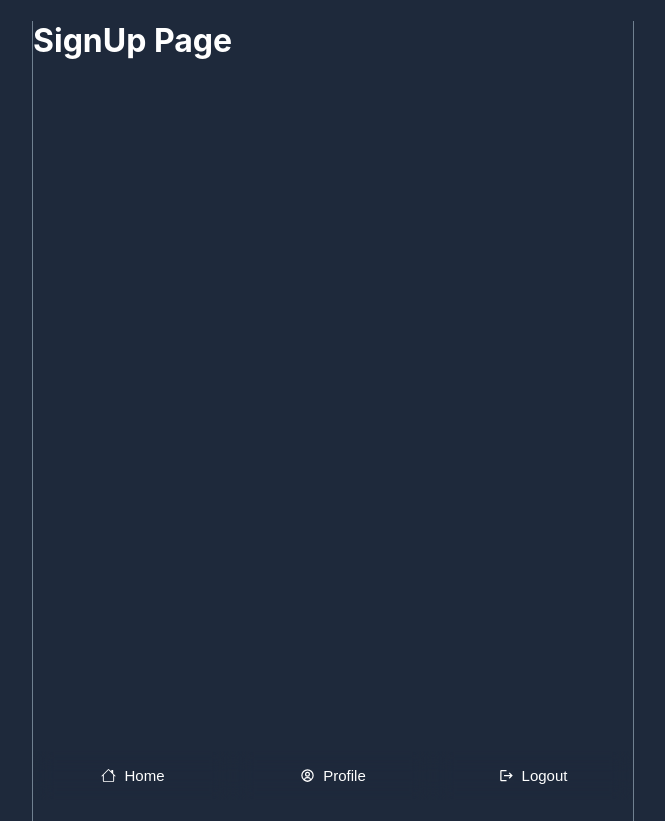
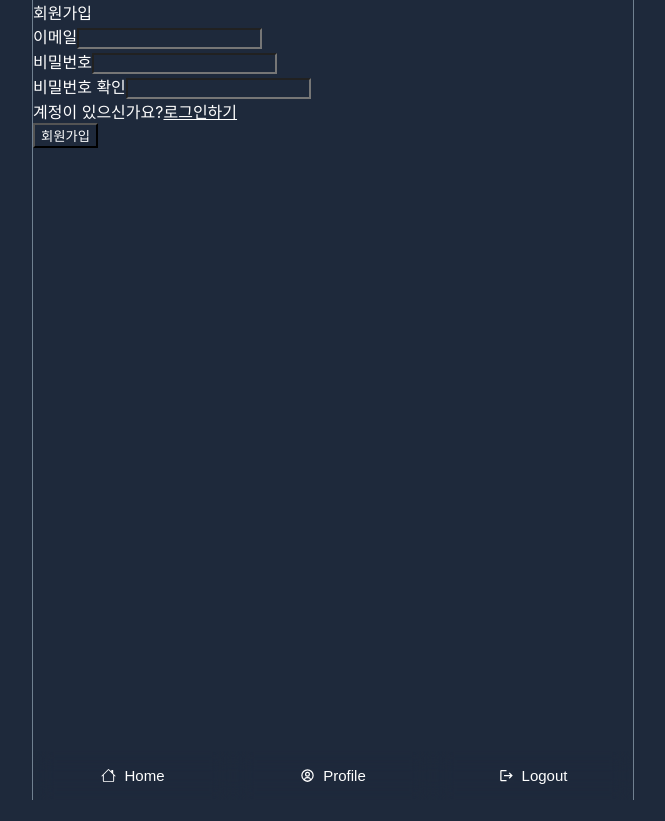
Before and after one commit to LKJ970524/twitter, a React (Create React App) app: page /users/signup in a window 1280 px wide. Shown: the whole page, without its empty margins (307-972 px from the left). After the commit the page ends 800 px from the top, so only its background shows below. Built offline with nearby package versions, Linux system fonts and the light colour scheme; no server answers.

Commit message:
feature/3-3 react-toastify 적용 및 Firebase Auth로 회원가입 실습

```diff
--- a/src/App.tsx
+++ b/src/App.tsx
@@ -1,20 +1,33 @@
 import { Layout } from "components/Layout";
 import Router from "components/Router";
-import { getAuth } from "firebase/auth";
+import { getAuth, onAuthStateChanged } from "firebase/auth";
 import { app } from "firebaseApp";
-import { useState } from "react";
+import { useState, useEffect } from "react";
+import { ToastContainer } from 'react-toastify';
+import 'react-toastify/dist/ReactToastify.css';
 
 function App() {
   const auth = getAuth(app);
+  const [init, setInit] = useState<boolean>(false)
   const [isAuthenticated, setIsAuthenticated] = useState<boolean>(
     !!auth?.currentUser
   );
 
-  console.log(auth, isAuthenticated);
+  useEffect(() => {
+    onAuthStateChanged(auth, (user) => {
+      if (user) {
+        setIsAuthenticated(true)
+      } else {
+        setIsAuthenticated(false)
+      }
+      setInit(true)
+    })
+  }, [auth])
 
   return (
     <Layout>
-      <Router isAuthenticated={isAuthenticated} />
+      <ToastContainer />
+      {init ? <Router isAuthenticated={isAuthenticated} /> : 'loading'}
     </Layout>
   );
 }
--- /dev/null
+++ b/src/components/users/LoginForm.tsx
@@ -0,0 +1,5 @@
+export default function LoginForm() {
+  return (
+    <>Login Form</>
+  )
+}
--- /dev/null
+++ b/src/components/users/SignupForm.tsx
@@ -0,0 +1,115 @@
+import { createUserWithEmailAndPassword, getAuth } from "firebase/auth";
+import { app } from "firebaseApp";
+import { useState } from "react";
+import { Link, useNavigate } from "react-router-dom";
+import { toast } from "react-toastify";
+
+export default function SignUpForm() {
+  const [error, setError] = useState<string>("");
+  const [email, setEmail] = useState<string>("");
+  const [password, setPassword] = useState<string>("");
+  const [passwordConfirmation, setPasswordConfirmation] = useState<string>("");
+  const navigate = useNavigate()
+
+  const onSubmit = async (e: any) => {
+    e.preventDefault();
+    try {
+      const auth = getAuth(app);
+      await createUserWithEmailAndPassword(auth, email, password);
+      navigate("/");
+      toast.success("성공적으로 회원가입이 되었습니다.");
+    } catch (error: any) {
+      toast.error(error?.code);
+    }
+  };
+  const onChange = (e: React.ChangeEvent<HTMLInputElement>) => {
+    const {
+      target: {name, value},
+    } = e
+
+    if (name === "email") {
+      setEmail(value);
+      const validRegex =
+        /^[a-zA-Z0-9.!#$%&'*+/=?^_`{|}~-]+@[a-zA-Z0-9-]+(?:\.[a-zA-Z0-9-]+)*$/;
+
+      if (!value?.match(validRegex)) {
+        setError("이메일 형식이 올바르지 않습니다.");
+      } else {
+        setError("");
+      }
+    }
+
+    if (name === "password") {
+      setPassword(value);
+
+      if (value?.length < 8) {
+        setError("비밀번호는 8자리 이상 입력해주세요");
+      } else if (value !== passwordConfirmation) {
+        setError("비밀번호와 비밀번호 확인 값이 다릅니다.");
+      } else {
+        setError("");
+      }
+    }
+
+    if (name === "password_confirmation") {
+      setPasswordConfirmation(value);
+
+      if (value?.length < 8) {
+        setError("비밀번호는 8자리 이상 입력해주세요");
+      } else if (value !== password) {
+        setError("비밀번호와 비밀번호 확인 값이 다릅니다.");
+      } else {
+        setError("");
+      }
+    }
+
+  }
+
+  return (
+    <form className="form form--lg" onSubmit={onSubmit}>
+      <div className="form__title">회원가입</div>
+      <div className="form__block">
+        <label htmlFor="email">이메일</label>
+        <input type="text" name="email" id="email" value={email} required onChange={onChange} />
+      </div>
+      <div className="form__block">
+        <label htmlFor="password">비밀번호</label>
+        <input
+          type="password"
+          name="password"
+          id="password"
+          value={password}
+          onChange={onChange}
+          required
+        />
+      </div>
+      <div className="form__block">
+        <label htmlFor="password_confirmation">비밀번호 확인</label>
+        <input
+          type="password"
+          name="password_confirmation"
+          id="password_confirmation"
+          value={passwordConfirmation}
+          onChange={onChange}
+          required
+        />
+      </div>
+      {error && error?.length > 0 && (
+        <div className="form__block">
+          <div className="form__error">{error}</div>
+        </div>
+      )}
+      <div className="form__block">
+        계정이 있으신가요?
+        <Link to="/login" className="form__link">
+          로그인하기
+        </Link>
+      </div>
+      <div className="form__block">
+        <button type="submit" className="form__btn-submit" disabled={error?.length > 0}>
+          회원가입
+        </button>
+      </div>
+    </form>
+  );
+}
--- a/src/pages/users/login.tsx
+++ b/src/pages/users/login.tsx
@@ -1,5 +1,7 @@
+import LoginForm from "components/users/LoginForm";
+
 export default function Login() {
   return (
-    <h1>Login Page</h1>
+    <LoginForm />
   )
 }
--- a/src/pages/users/signup.tsx
+++ b/src/pages/users/signup.tsx
@@ -1,5 +1,7 @@
+import SignUpForm from "components/users/SignupForm";
+
 export default function SignUp() {
   return (
-    <h1>SignUp Page</h1>
+    <SignUpForm />
   )
 }
```
